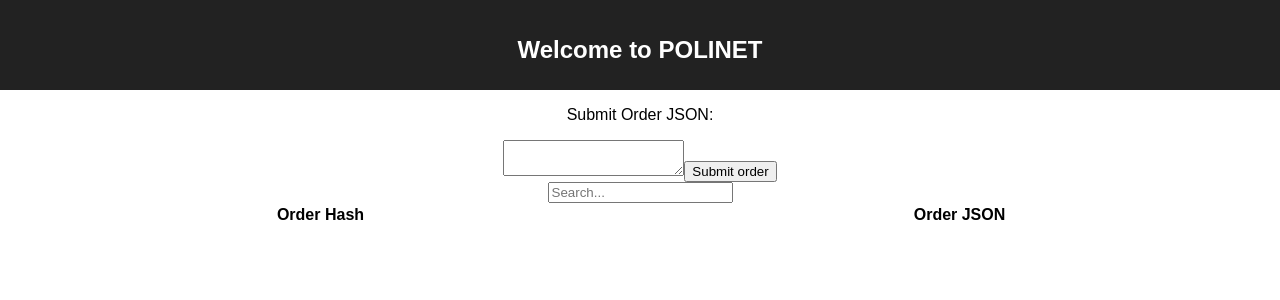
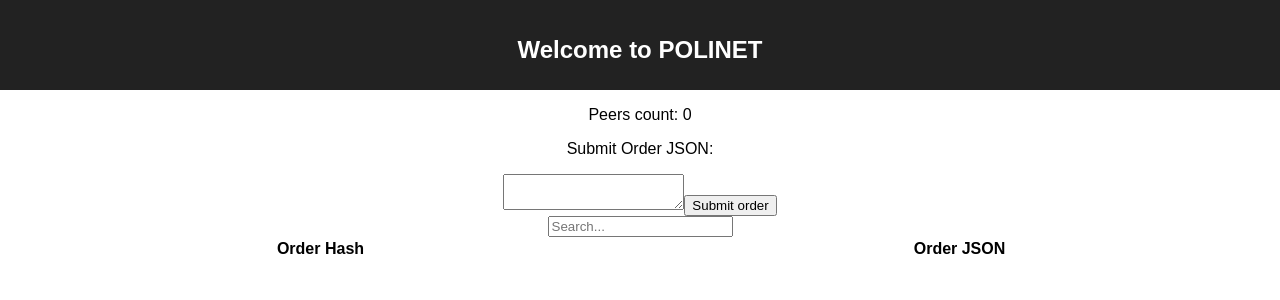
Before and after one commit to linen-app/polinet, a React app: page / in a window 1280 px wide. Shown: the top 300 px of the page. Built offline with nearby package versions, Linux system fonts and the light colour scheme; what @dharmaprotocol/dharma.js, ipfs would draw is missing.

Commit message:
PeerMonitor integrated

```diff
--- a/src/App.js
+++ b/src/App.js
@@ -2,6 +2,7 @@ import React, { Component } from 'react';
 import './App.css';
 import OrderImport from './components/OrderImport.js'
 import OrdersList from './components/OrdersList.js'
+import PeerMonitor from './components/PeerMonitor.js'
 
 class App extends Component {
   render() {
@@ -10,7 +11,8 @@ class App extends Component {
         <header className="App-header">
           <h1 className="App-title">Welcome to POLINET</h1>
         </header>
-        <OrderImport />
+        <PeerMonitor/>
+        <OrderImport/>
         <OrdersList/>
       </div>
     );
--- /dev/null
+++ b/src/components/PeerMonitor.js
@@ -0,0 +1,22 @@
+import React from 'react';
+import { subscribePeers } from '../services/pubsubService.js'
+
+export default class PeerMonitor extends React.Component {
+
+    constructor(props) {
+        super(props);
+        this.state = { peerCount: 0 };
+
+        subscribePeers(inc => this.setState((prevState) =>
+            ({
+                peerCount: prevState.peerCount + inc
+            })
+        ));
+    }
+
+    render() {
+        return (
+            <p>Peers count: {this.state.peerCount}</p>
+        );
+    }
+}
```
